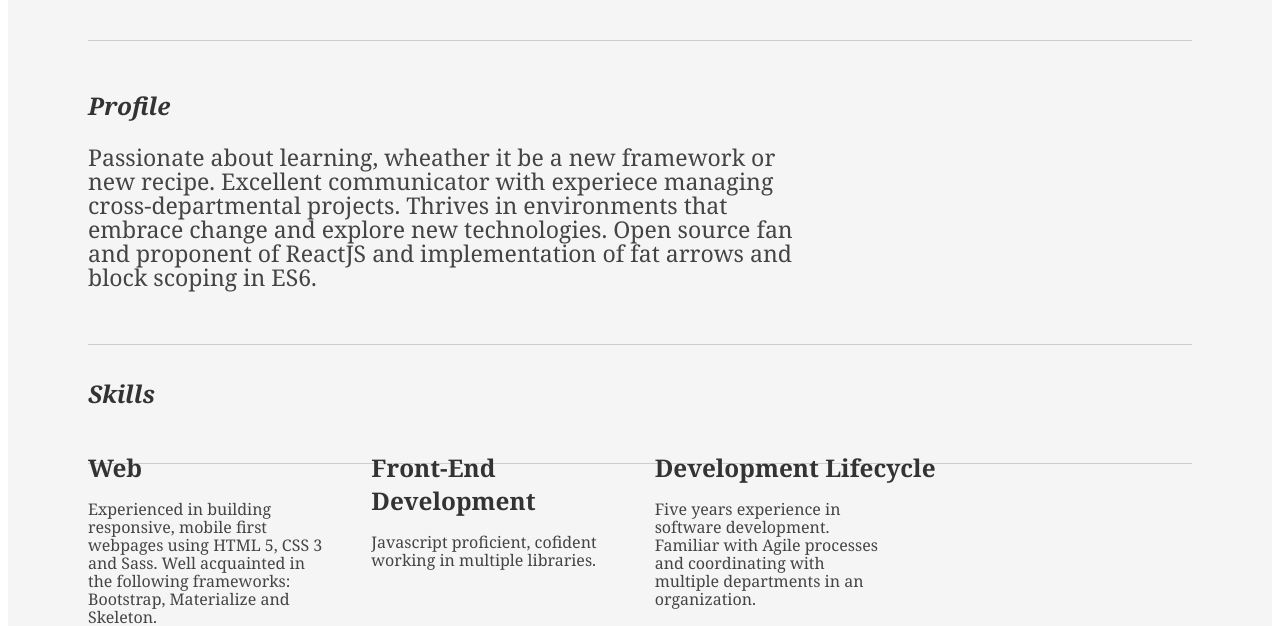
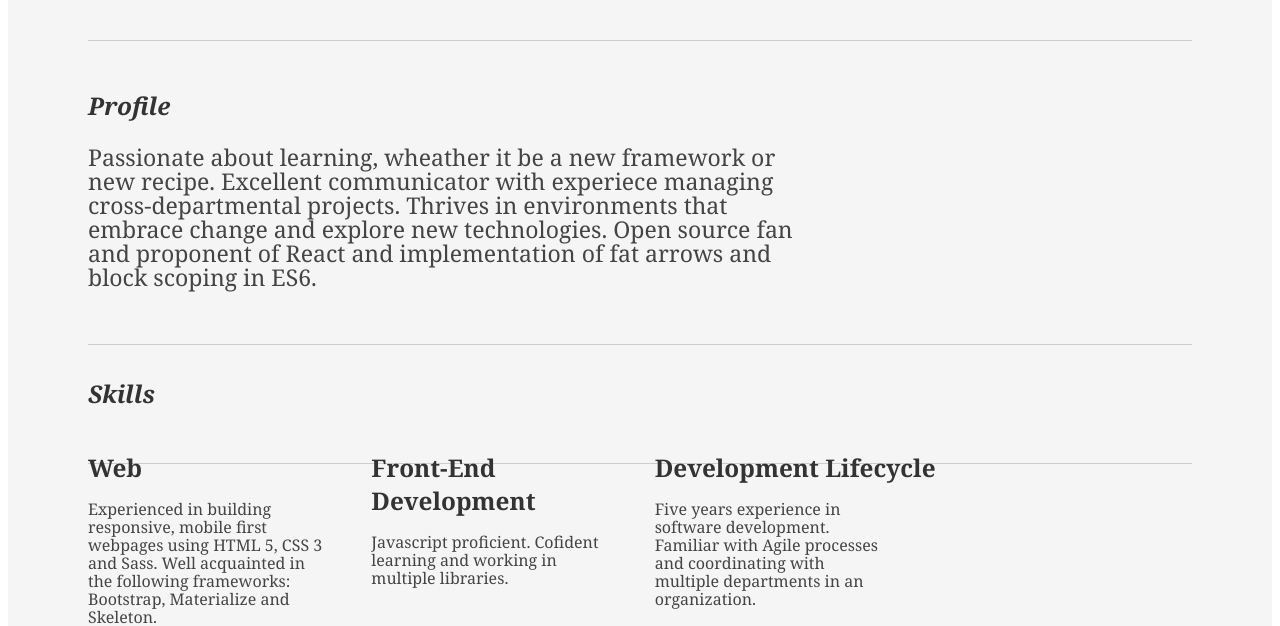
Before and after one commit to noelfarris/portfolio, a plain HTML site: page Resume/index.html in a window 1280 px wide. Shown: the part 365-991 px from the top of the page. Drawn offline with Linux system fonts and the light colour scheme; a small style sheet from the web is missing.

Commit message:
updated index

```diff
--- a/Resume/srt-resume.html
+++ b/Resume/index.html
@@ -44,7 +44,7 @@
 						</div>
 						<div class="yui-u">
 							<p class="enlarge">
-								Passionate about learning, wheather it be a new framework or new recipe. Excellent communicator with experiece managing cross-departmental projects. Thrives in environments that embrace change and explore new technologies. Open source fan and proponent of ReactJS and implementation of fat arrows and block scoping in ES6.
+								Passionate about learning, wheather it be a new framework or new recipe. Excellent communicator with experiece managing cross-departmental projects. Thrives in environments that embrace change and explore new technologies. Open source fan and proponent of React and implementation of fat arrows and block scoping in ES6.
 							</p>
 						</div>
 					</div><!--// .yui-gf -->
@@ -62,7 +62,7 @@
 
 								<div class="talent">
 									<h2>Front-End Development</h2>
-									<p>Javascript proficient, cofident working in multiple libraries. 	 </p>
+									<p>Javascript proficient. Cofident learning and working in multiple libraries.</p>
 								</div>
 
 								<div class="talent">
```
